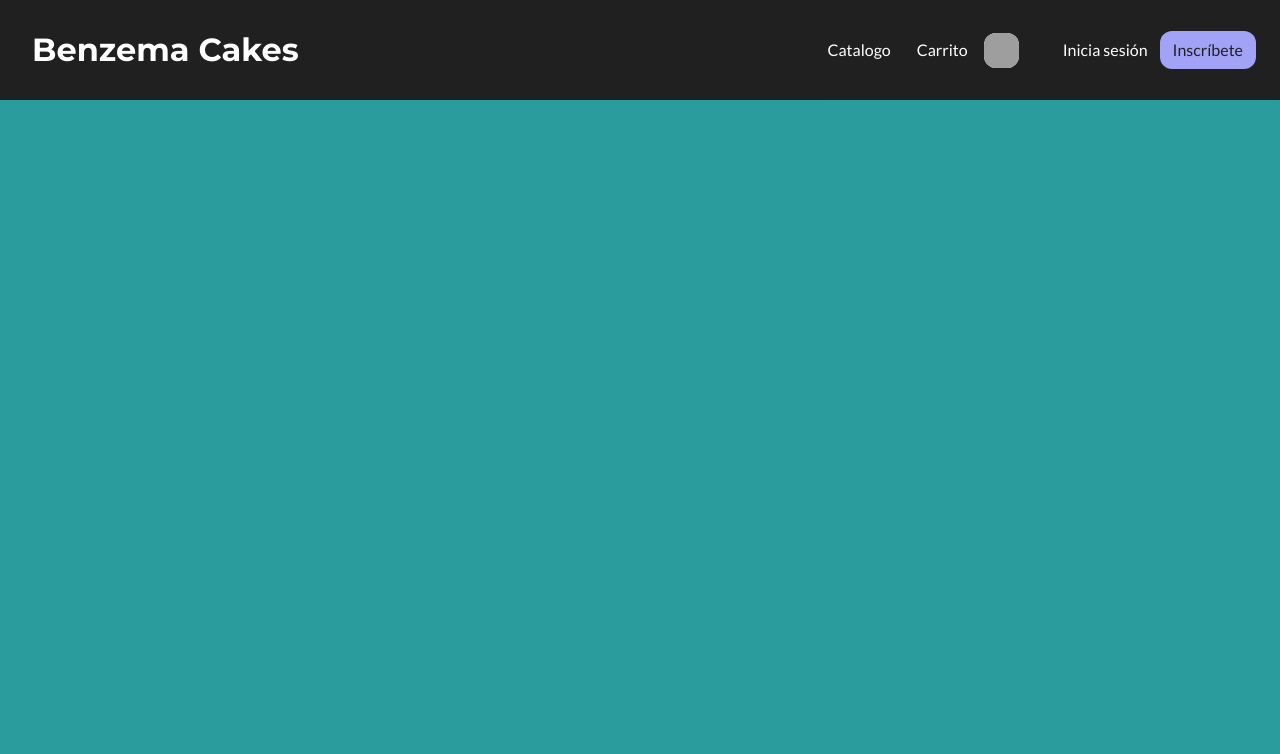
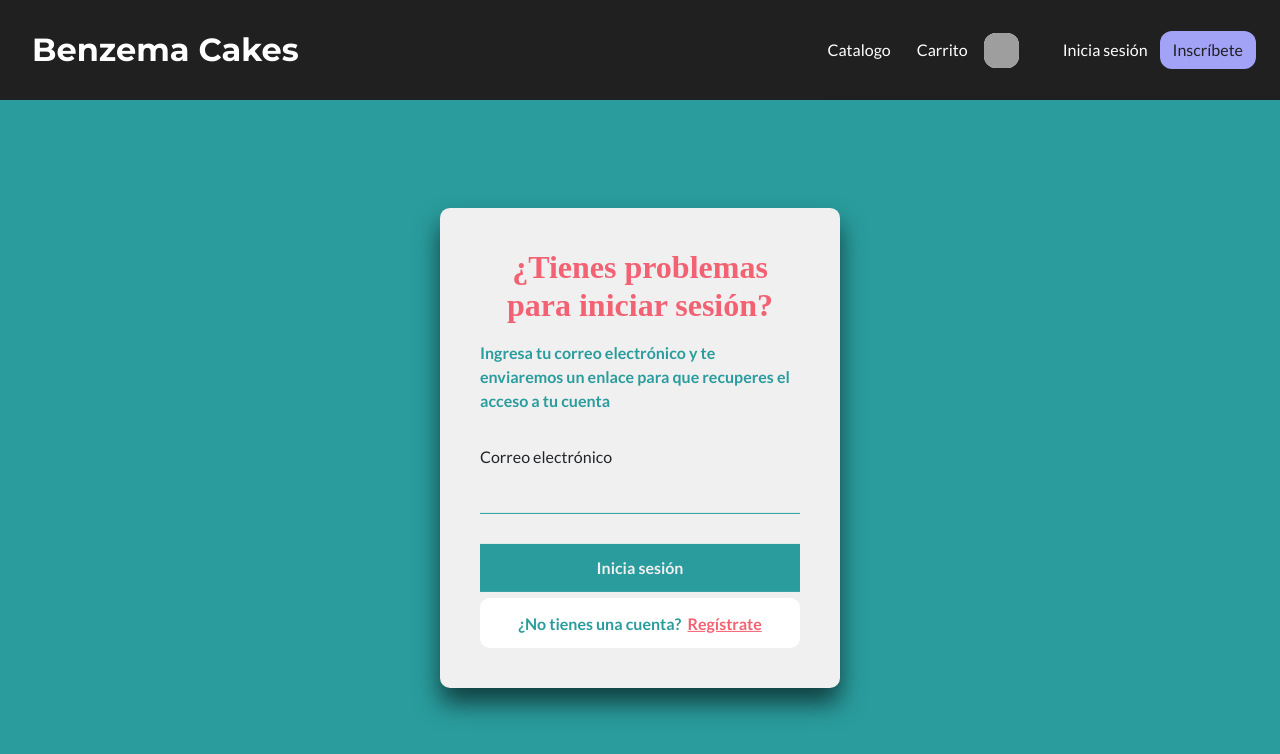
Before and after one commit to xjuanfran/X-Cakes, a React (Vite) app: page /recoveryPass in a window 1280 px wide. Shown: the top 754 px of the page. Built offline with nearby package versions, Linux system fonts and the light colour scheme; grey boxes are pictures that could not be loaded.

Commit message:
form recovery

```diff
--- a/src/App.jsx
+++ b/src/App.jsx
@@ -10,6 +10,7 @@ import Profile from "./pages/Profile";
 import NavBar from "./components/NavBar";
 import Buy from "./pages/Buy";
 import ShoppingCar from "./pages/ShoppingCar";
+import RecoveryPass from "./pages/RecoveryPass";
 
 import ProtectedRoute from "./ProtectedRoute";
 
@@ -26,6 +27,7 @@ function App() {
           <Route path="/catalogo" element={<CupCakes />} />
           <Route path="/buy" element={<Buy/>} />
           <Route path="/customCupCakes" element={<CustomCupCakes />} />
+          <Route path="/recoveryPass" element={<RecoveryPass />} />
 
           <Route element={<ProtectedRoute />}>
             <Route path="/profile" element={<Profile />} />
--- a/src/pages/Login.jsx
+++ b/src/pages/Login.jsx
@@ -70,7 +70,7 @@ export default function Register() {
               />
             </div>
             <p>
-              <Link className="link" to="/">
+              <Link className="link" to="/recoveryPass">
                 ¿Olvidaste tu contraseña?
               </Link>
             </p>
--- /dev/null
+++ b/src/pages/RecoveryPass.jsx
@@ -0,0 +1,39 @@
+import "../styles/recoveryPass.css";
+import { useForm } from "react-hook-form";
+import { Link } from "react-router-dom";
+
+export default function Register() {
+  const { register, handleSubmit } = useForm();
+
+  const onSubmit = handleSubmit((data) => {
+    console.log(data);
+  });
+
+  return (
+    <div className="containerEver">
+      <div className="login-box">
+        <h2>¿Tienes problemas para iniciar sesión?</h2>
+        <p className="message">Ingresa tu correo electrónico y te enviaremos un enlace para que recuperes el acceso a tu cuenta</p>
+        <form onSubmit={onSubmit}>
+
+          <div className="user-box">
+            <label className="font">Correo electrónico</label>
+            <input type="email" {...register("email")} required />
+          </div>
+          <div className="centerButton">
+            <button type="submit">Inicia sesión</button>
+          </div>
+        </form>
+        <div className="register">
+          <p className="hola">
+            ¿No tienes una cuenta?
+            &nbsp;
+            <Link className="fontStyle" to="/register">
+              Regístrate
+            </Link>
+          </p>
+        </div>
+      </div>
+    </div>
+  );
+}
--- /dev/null
+++ b/src/styles/recoveryPass.css
@@ -0,0 +1,8 @@
+.login-box{
+    margin-top: 3rem;
+
+}
+
+.message{
+    text-align: left !important;
+}
```
